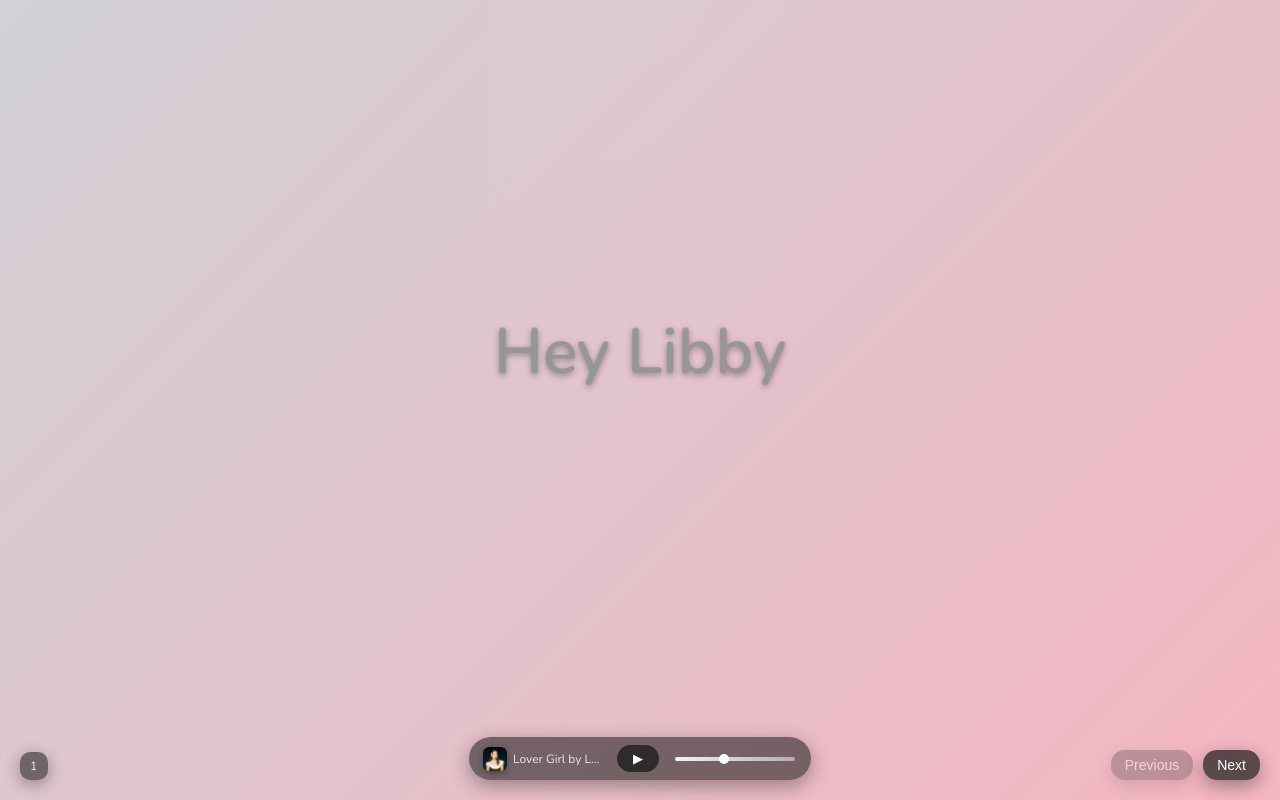
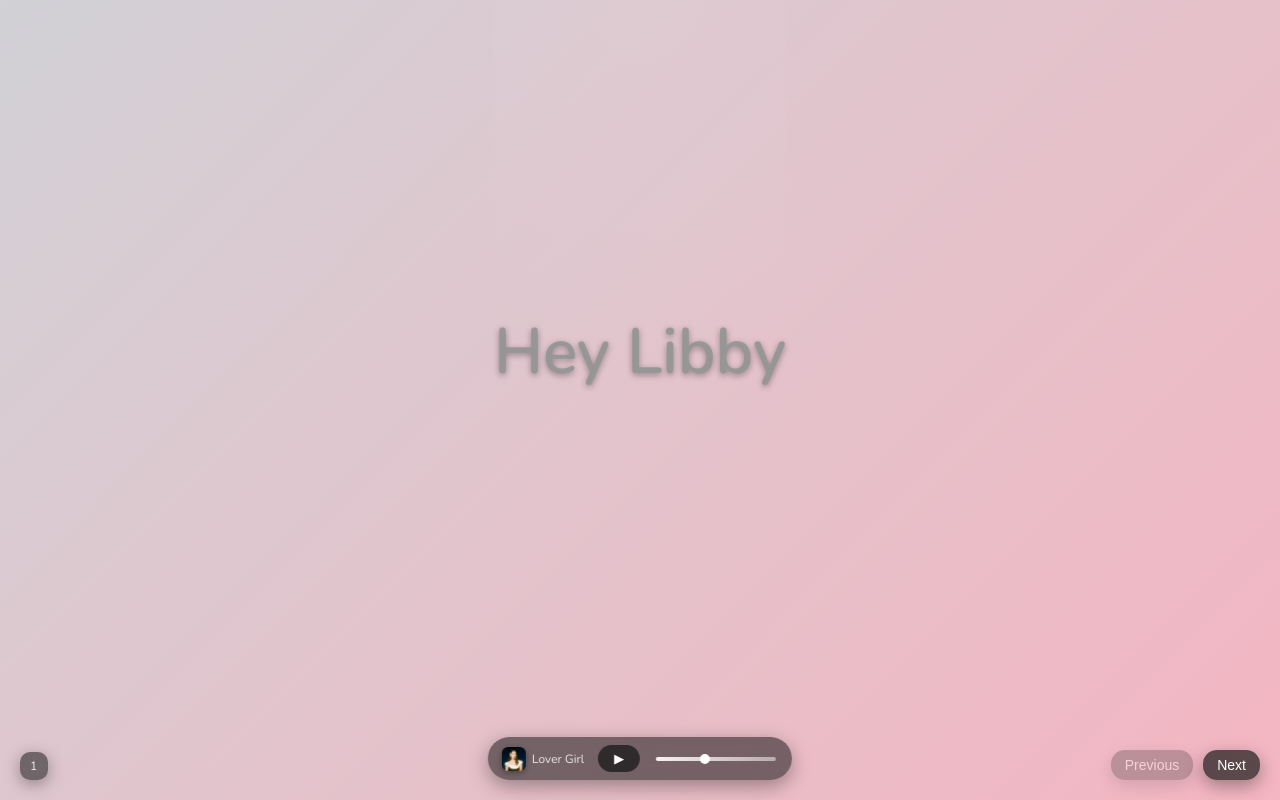
Before and after one commit to lancelisondra9/stuff, a React (Vite) app in the folder bigcheese/: page / in a window 1280 px wide. Built offline with nearby package versions, Linux system fonts and the light colour scheme.

Commit message:
updated txt

```diff
--- a/bigcheese/src/App.tsx
+++ b/bigcheese/src/App.tsx
@@ -90,7 +90,7 @@ export default function App() {
         {/* Now Playing: Image + Song Name */}
         <div className="now-playing">
         <img src="/stuff/laufey.jpg" alt="Album art" className="song-art" />
-          <span className="song-title">Lover Girl by Laufey</span>
+          <span className="song-title">Lover Girl</span>
         </div>
 
         <button className="music-toggle" onClick={toggleMusic}>
```
